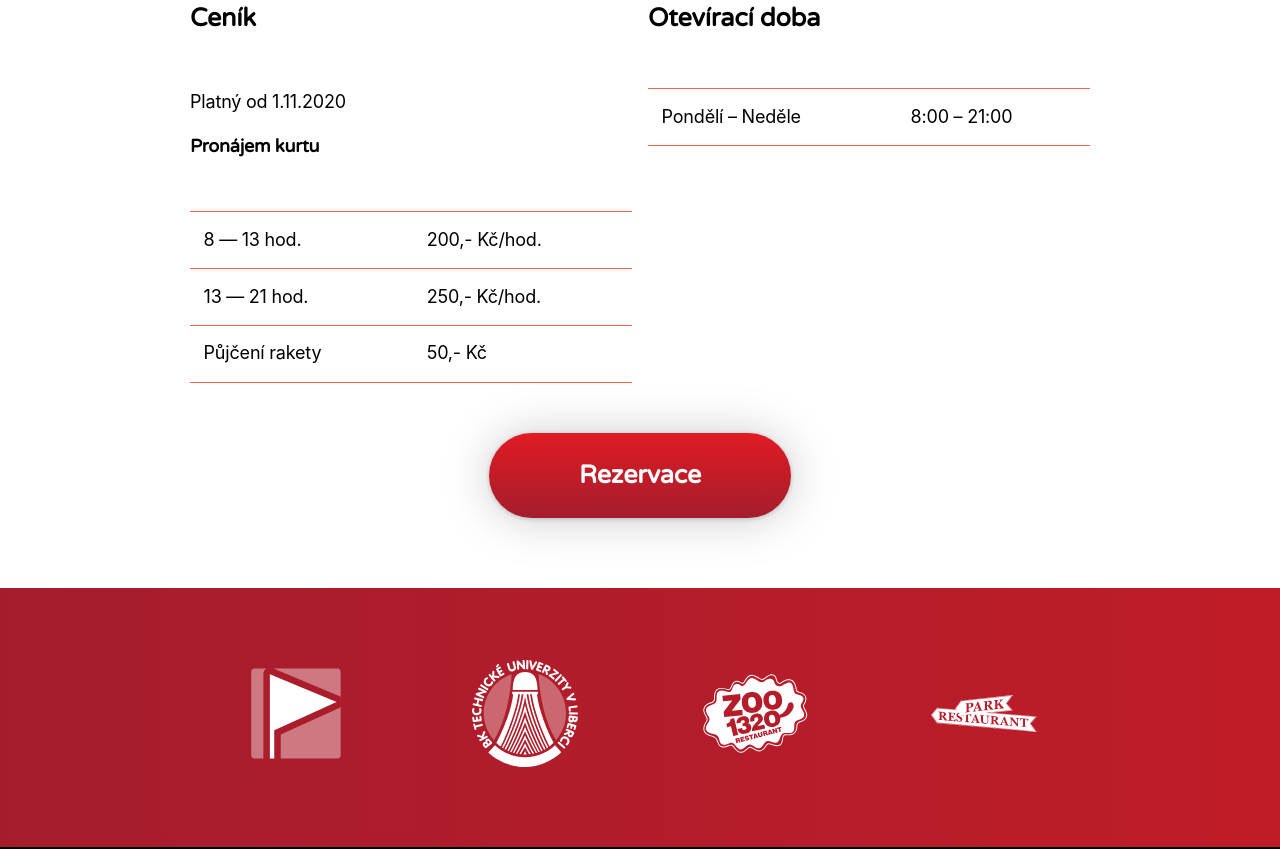
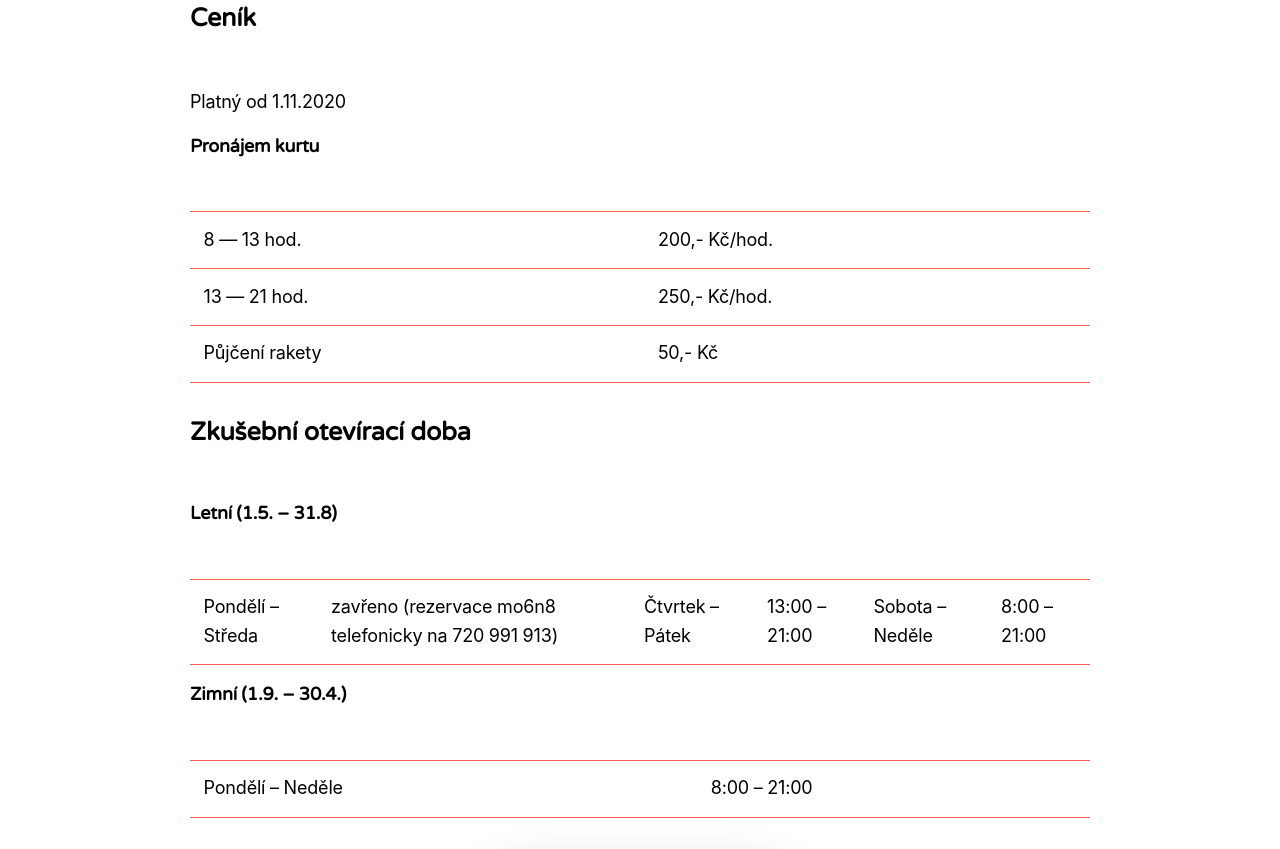
Before and after one commit to jimmac/badmintonumuzea, a plain HTML site: page index.html in a window 1280 px wide. Shown: the part 1199-2048 px from the top of the page. Drawn offline with Linux system fonts and the light colour scheme.

Commit message:
oteviracka

```diff
--- a/index.html
+++ b/index.html
@@ -69,7 +69,16 @@
         </table>
       </div>
       <div class="block">
-        <h3 class="">Otevírací doba</h3>
+        <h3 class="">Zkušební otevírací doba</h3>
+	<h4>Letní (1.5. &ndash; 31.8)</h4>
+        <table>
+          <tr>
+            <td>Pondělí &ndash; Středa</td><td>zavřeno (rezervace mo6n8 telefonicky na 720 991 913)</td>
+            <td>Čtvrtek &ndash; Pátek</td><td>13:00 &ndash; 21:00</td>
+            <td>Sobota &ndash; Neděle</td><td>8:00 &ndash; 21:00</td>
+          </tr>
+        </table>
+	<h4>Zimní (1.9. &ndash; 30.4.)</h4>
         <table>
           <tr>
             <td>Pondělí &ndash; Neděle</td><td>8:00 &ndash; 21:00</td>
```
